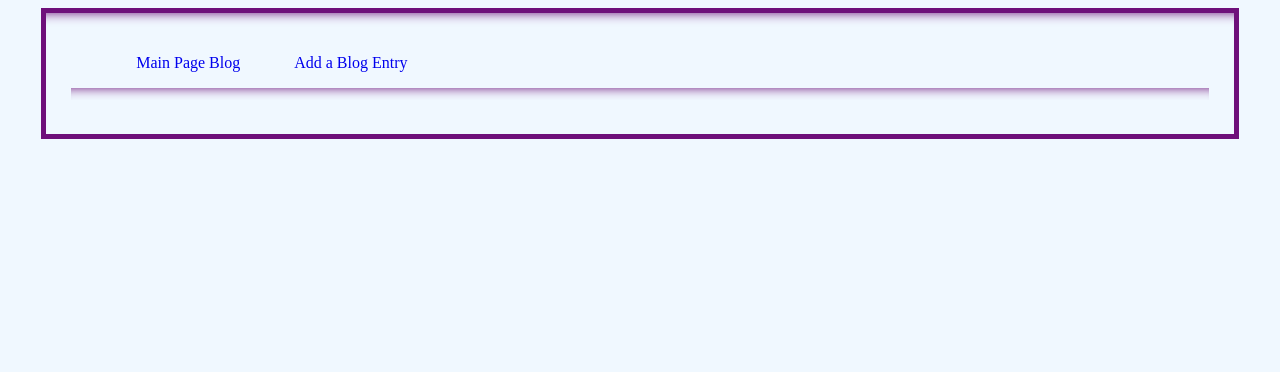
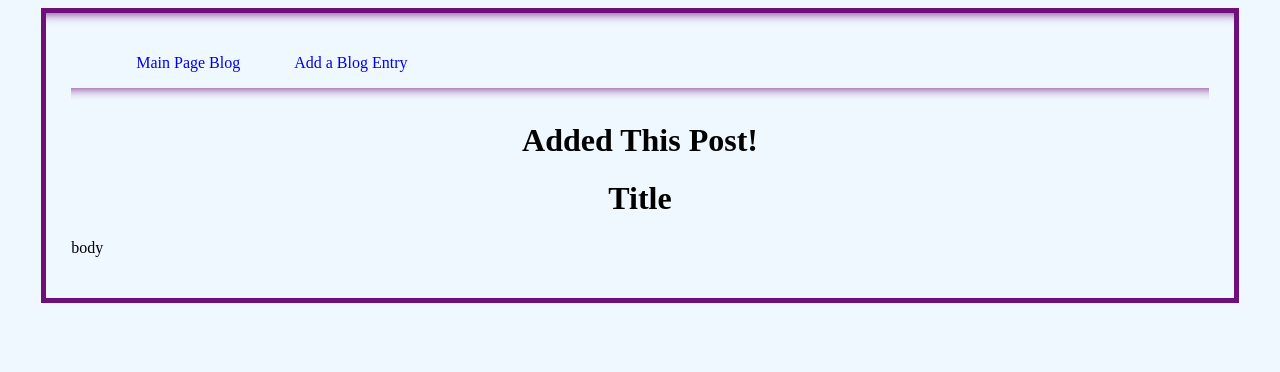
Before and after one commit to fortsillmedic2017/blogz, a Flask app: page /add_post in a window 1280 px wide. Shown: the top 372 px of the page. Run offline with Flask 2, Linux system fonts and the light colour scheme.

Commit message:
Refactored main.py and blog,add,newpost templates

```diff
--- a/forms.py
+++ b/forms.py
@@ -1,4 +1,4 @@
-from flask_wtf import FlaskForm
+from flask_wtf import FlaskForm, form
 from wtforms import StringField, PasswordField, SubmitField, BooleanField, Form, TextField, TextAreaField, validators
 from wtforms.validators import DataRequired, Length, Email, EqualTo, InputRequired, Optional, Regexp
 
--- a/main.py
+++ b/main.py
@@ -50,27 +50,38 @@
 #Create Your routes
 
 @app.route("/blog")
+def display_blogs():
+    form = Add_Blog
+    blogs = Blog.query.all()
+    #headings = blogs.heading.all()
+    #bodies= blogs.body.all()
+    return render_template("/blog.html", title= "Posted Blogs", blogs = blogs)
+
+
 @app.route("/newpost", methods= ["POST", "GET"])
 def add_new_post():
     form = Add_Blog()
     if request.method == "POST":
-        new_title = Blog(heading = form.heading.data)
-        new_body = Blog(body = form.body.data)
-        db.session.add(new_title)
-        db.session.add(new_body)
+        input_title = form.heading.data
+        input_body = form.body.data
+        new_blog = Blog(heading=input_title, body=input_body)
+        db.session.add(new_blog)
         db.session.commit()
 
-    blogs = Blog.query.all()
-    #headings = blogs.heading.all()
-    #bodies= blogs.body.all()
+        blogs = Blog.query.all()
+
+        '''input_body = form.body.data
+        new_body = Blog(body = input_body)
+        db.session.add(new_body)
+        db.session.commit()'''
+
+
+
     if form.validate_on_submit():
         # If all input is valid when you hit submit will go to "welcome.html"
         return render_template("blog.html", form=form, title="Posted Blogs", blogs=blogs)
     # If any of input is not valid when you hit submit will go back to "signup.html"
     return render_template("newpost.html", title="Add new Post!", form=form)
-
-
-
 
 
 
@@ -87,7 +98,6 @@
 @app.route("/signup", methods=["GET", "POST"])
 def signup():
     form = UserSignup()
-
     if form.validate_on_submit():
         # If all input is valid when you hit submit will go to "welcome.html"
         return render_template("login.html", form=form, title="Welcome")
--- a/templates/add_post.html
+++ b/templates/add_post.html
@@ -11,6 +11,9 @@
 
 
 {% block content %}
+<h1>{{title}}</h1>
 
+    <h1 class = "h1_add">Title</h1>
+            <p>body</p>
 
 {% endblock content %}
```
Also changed, not shown: templates/blog.html (+3 -5 lines), templates/newpost.html (+7 -7 lines).
